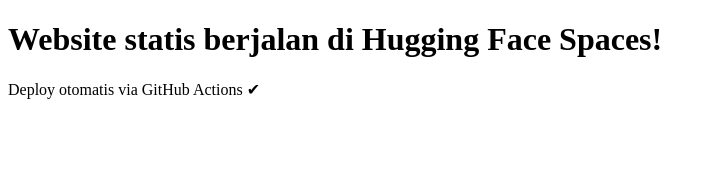
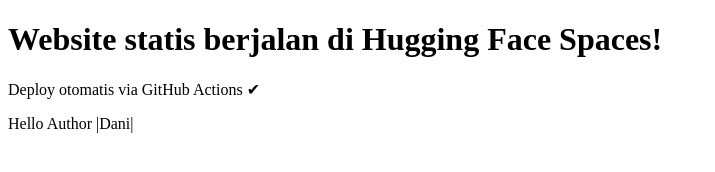
Before and after one commit to Bob0I0/tugasCCom1, a plain HTML site: page app/index.html in a window 1280 px wide. Shown: the whole page, without its empty margins (0-715 px from the left). Drawn offline with Linux system fonts and the light colour scheme.

Commit message:
Update index.html

```diff
--- a/app/index.html
+++ b/app/index.html
@@ -7,5 +7,6 @@
 <body>
   <h1>Website statis berjalan di Hugging Face Spaces!</h1>
   <p>Deploy otomatis via GitHub Actions ✔</p>
+  <p>Hello Author |Dani|</p>
 </body>
 </html>
```
